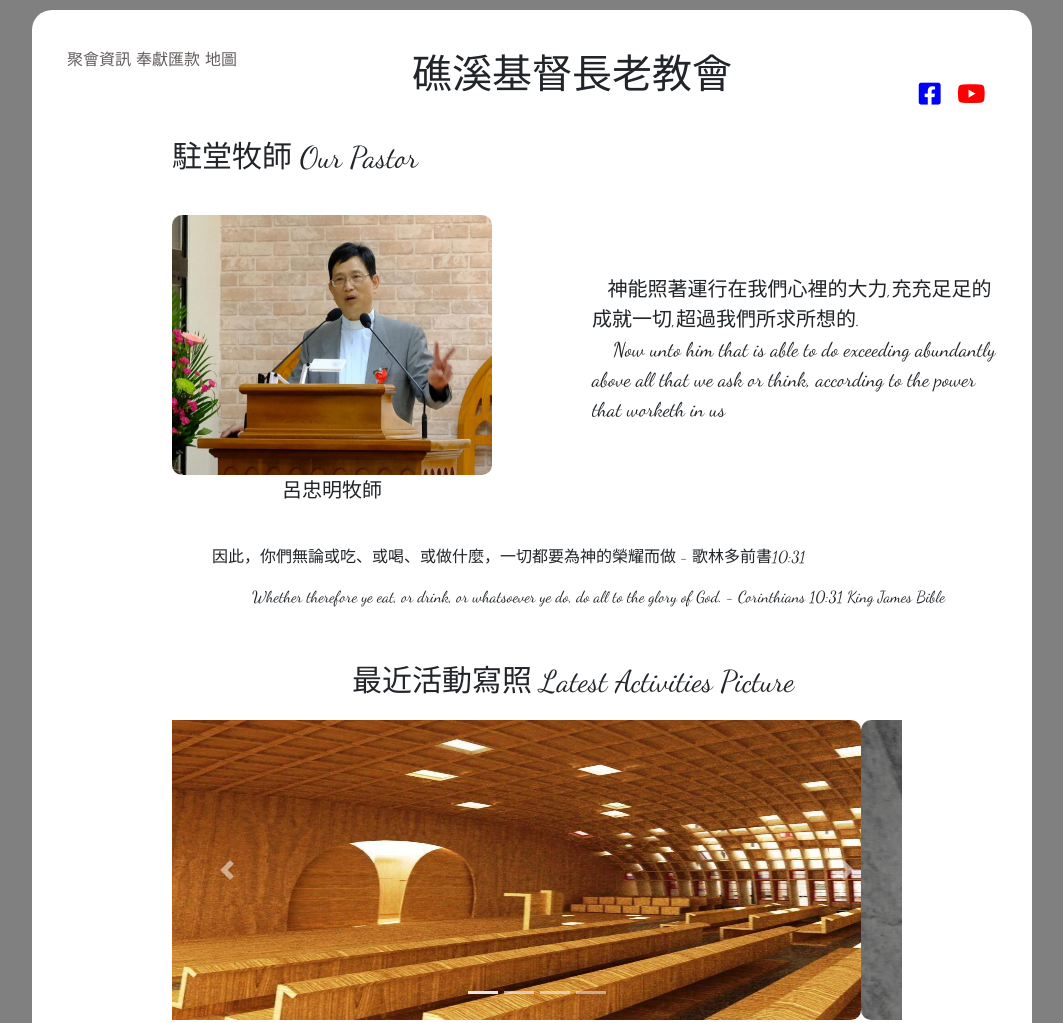
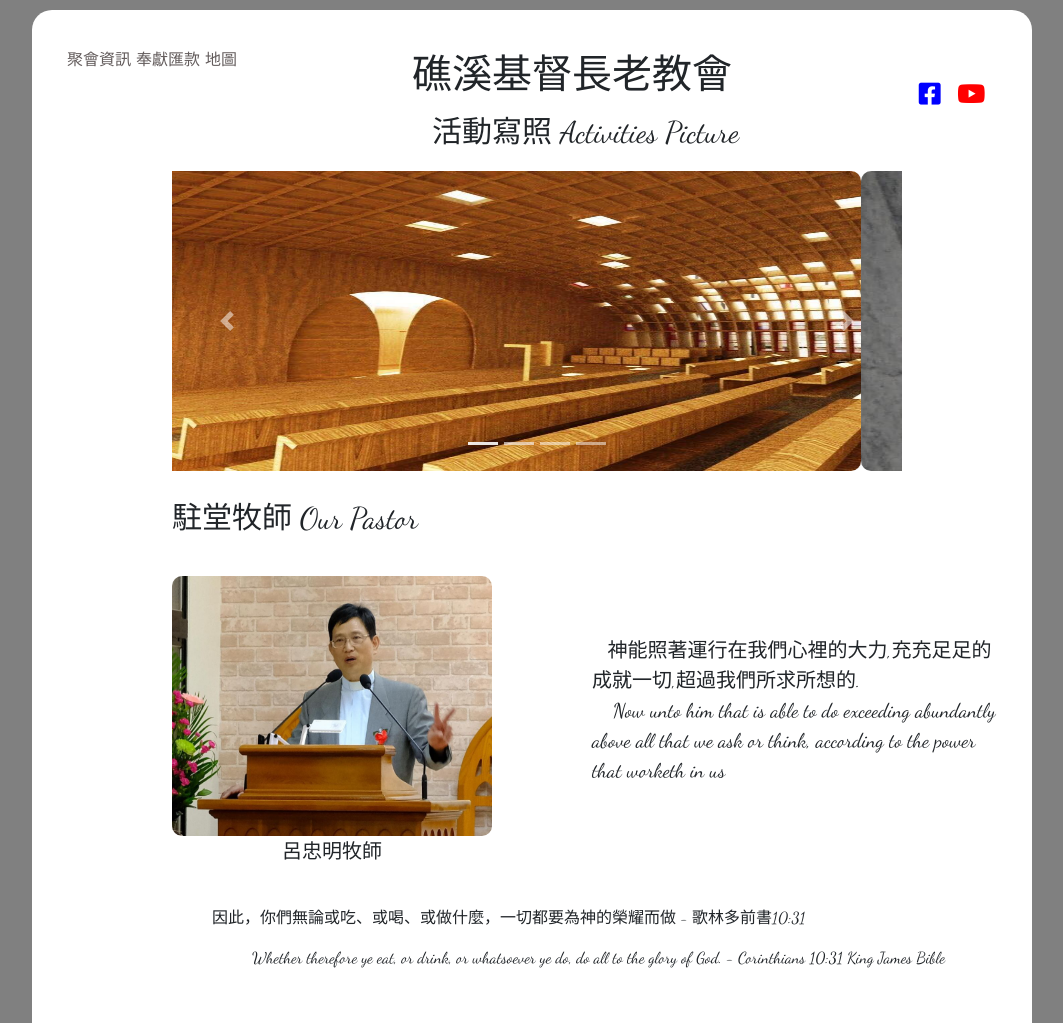
Before and after one commit to celim1962/jschurch, a plain HTML site: page index.html in a window 1280 px wide. Shown: the top 1023 px of the page, without its empty margins (108-1171 px from the left). Drawn offline with nearby package versions, Linux system fonts and the light colour scheme.

Commit message:
webiste_form_change

```diff
--- a/index.html
+++ b/index.html
@@ -267,17 +267,17 @@
             opacity: 0;
             animation: title 1s ease-in-out;
             animation-fill-mode: forwards;
-            animation-delay: 2.2s;
+            animation-delay: 1.2s;
         }
 
         .c4 p {
             font-family: 'Dancing Script', cursive;
             font-size: 30px;
-            margin-left: 180px;
+            margin-left: 260px;
             opacity: 0;
             animation: title 1s ease-in-out;
             animation-fill-mode: forwards;
-            animation-delay: 2s;
+            animation-delay: 0.8s;
         }
 
         .carousel-inner img {
@@ -398,12 +398,18 @@
 
 <body>
     <div class="all">
+
         <div class="c1">
+
             <div class="area1 ">
                 <a href="#op">聚會資訊</a>
                 <a href="#cu" data-toggle="modal" data-target="#exampleModalCenter">奉獻匯款</a>
                 <a href="#cu" data-toggle="modal" data-target="#exampleModalCenterforgooglemap">地圖</a>
+
+
             </div>
+
+
             <div class="area2 ">
                 <p>礁溪基督長老教會</p>
             </div>
@@ -414,6 +420,44 @@
 
                 <a href="https://www.youtube.com/channel/UCDyIffl0nKDDa54zViQ3RMg "><i
                         class="fab fa-youtube s2"></i></a>
+            </div>
+        </div>
+
+        <div class="c4">
+            <p>活動寫照 Activities Picture</p>
+            <div id="carouselExampleIndicators" class="carousel slide" data-ride="carousel">
+                <ol class="carousel-indicators">
+                    <li data-target="#carouselExampleIndicators" data-slide-to="0" class="active"></li>
+                    <li data-target="#carouselExampleIndicators" data-slide-to="1"></li>
+                    <li data-target="#carouselExampleIndicators" data-slide-to="2"></li>
+                    <li data-target="#carouselExampleIndicators" data-slide-to="3"></li>
+                </ol>
+                <div class="carousel-inner">
+                    <div class="carousel-item active">
+                        <img src="https://github.com/celim1962/jschurch/blob/main/%E7%A4%81%E6%BA%AA%E6%95%99%E6%9C%83%E5%A4%A7%E9%A0%AD%E8%B2%BC.jpg?raw=true"
+                            class="d-block w-100" alt="...">
+                    </div>
+                    <div class="carousel-item">
+                        <img src="https://github.com/celim1962/jschurch/blob/main/%E4%BA%A4%E6%9C%83%E7%85%A7%E7%89%87.jpg?raw=true"
+                            class="d-block w-100" alt="...">
+                    </div>
+                    <div class="carousel-item">
+                        <img src="https://github.com/celim1962/jschurch/blob/main/%E6%93%9A%E9%BB%9E.jpg?raw=true"
+                            class="d-block w-100" alt="...">
+                    </div>
+                    <div class="carousel-item">
+                        <img src="https://github.com/celim1962/jschurch/blob/main/%E8%81%9A%E6%9C%833.jpg?raw=true"
+                            class="d-block w-100" alt="...">
+                    </div>
+                </div>
+                <a class="carousel-control-prev" href="#carouselExampleIndicators" role="button" data-slide="prev">
+                    <span class="carousel-control-prev-icon" aria-hidden="true"></span>
+                    <span class="sr-only">Previous</span>
+                </a>
+                <a class="carousel-control-next" href="#carouselExampleIndicators" role="button" data-slide="next">
+                    <span class="carousel-control-next-icon" aria-hidden="true"></span>
+                    <span class="sr-only">Next</span>
+                </a>
             </div>
         </div>
         <div class="c2">
@@ -450,7 +494,7 @@
             <p class="p2"></p>
         </div>
 
-        <div class="c4">
+        <!-- <div class="c4">
             <p>最近活動寫照 Latest Activities Picture</p>
             <div id="carouselExampleIndicators" class="carousel slide" data-ride="carousel">
                 <ol class="carousel-indicators">
@@ -486,7 +530,7 @@
                     <span class="sr-only">Next</span>
                 </a>
             </div>
-        </div>
+        </div> -->
         <!--  -->
         <div class="about" id="op">
             <p class="about_title">聚會資訊 Gathering Information</p>
```
